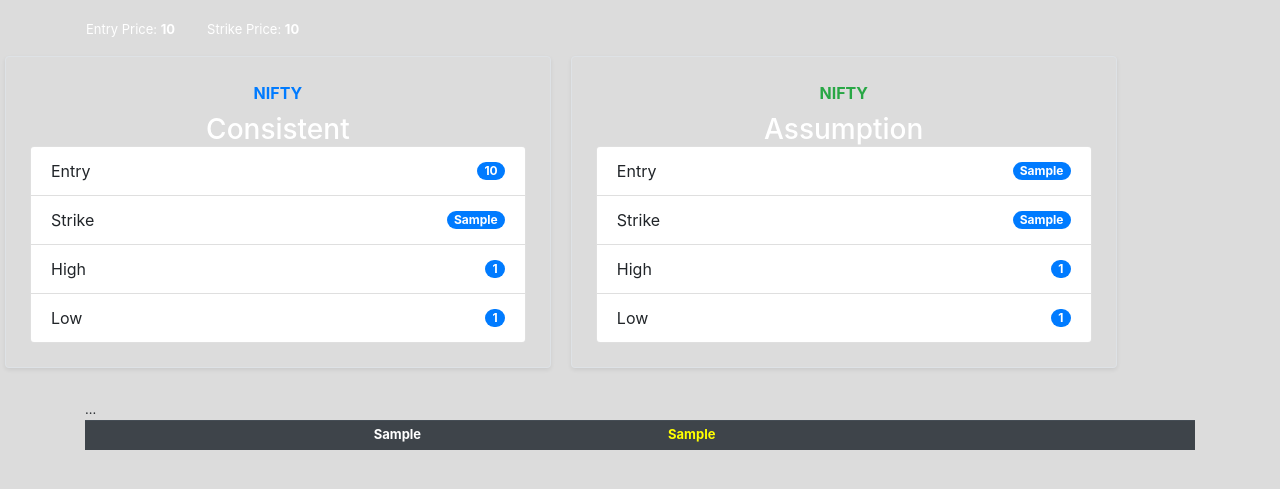
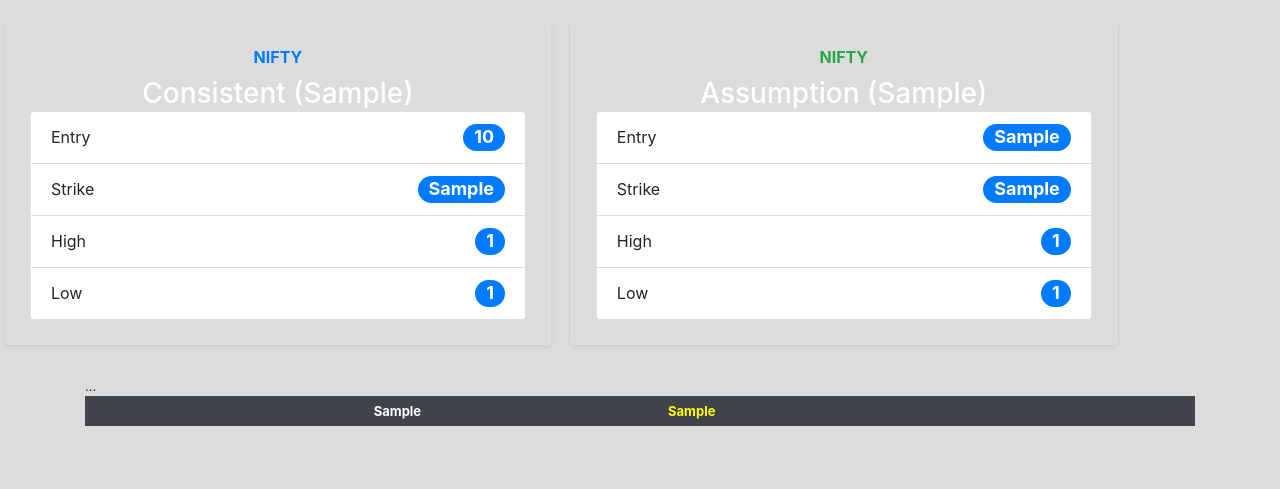
Before and after one commit to vinosa75/options, a Django app: template myapp/templates/hello_world.html in a window 1280 px wide. Shown: the top 489 px of the page. Run offline with Django 3.2, Linux system fonts and the light colour scheme; the template is opened without the code that fills it: most values are stand-ins (such as "Sample title", 1, 10 or a date in 2020); some libraries are stand-ins or nearby versions.

Commit message:
modified changes

```diff
--- a/myapp/templates/hello_world.html
+++ b/myapp/templates/hello_world.html
@@ -295,7 +295,7 @@
   </head>
   <body >
 
-    <div class="container">
+    <!-- <div class="container">
       <div class="row" style="font-size: small;">
         <div class="form-group mx-sm-3 mb-2">
           <label for="EntryPrice" style="color: white;font:large">Entry Price: <b>{{EntryPrice}}</b></label>
@@ -307,31 +307,31 @@
           {% comment %} <input type="text" class="form-control" id="StrikePrice" placeholder="StrikePrice" name="strike"> {% endcomment %}
       </div>
       </div>
-    </div>
+    </div> -->
 
     <div class="row mb-2" style="text-align:center">
       <div class="col-md-5" style="margin-left: 20px;">
         <div class="row g-0 border rounded overflow-hidden flex-md-row mb-4 shadow-sm h-md-250 position-relative">
           <div class="col p-4 d-flex flex-column position-static">
             <strong class="d-inline-block mb-2 text-primary">NIFTY</strong>
-            <h3 class="mb-0" style="color: white;">Consistent</h3>
+            <h3 class="mb-0" style="color: white;">Consistent ({{co_symbol}})</h3>
             <!-- <div class="mb-1 text-muted">Nov 12</div> -->
             <ul class="list-group">
               <li class="list-group-item d-flex justify-content-between align-items-center">
                 Entry
-                <span class="badge badge-primary badge-pill">{{EntryPrice}}</span>
+                <span class="badge badge-primary badge-pill" style="font-size: large;">{{EntryPrice}}</span>
               </li>
               <li class="list-group-item d-flex justify-content-between align-items-center">
                 Strike
-                <span class="badge badge-primary badge-pill">{{co_strike}}</span>
+                <span class="badge badge-primary badge-pill" style="font-size: large;">{{co_strike}}</span>
               </li>
               <li class="list-group-item d-flex justify-content-between align-items-center">
                 High
-                <span class="badge badge-primary badge-pill">1</span>
+                <span class="badge badge-primary badge-pill" style="font-size: large;">1</span>
               </li>
               <li class="list-group-item d-flex justify-content-between align-items-center">
                 Low
-                <span class="badge badge-primary badge-pill">1</span>
+                <span class="badge badge-primary badge-pill" style="font-size: large;">1</span>
               </li>
             </ul>
           </div>
@@ -342,24 +342,24 @@
         <div class="row g-0 border rounded overflow-hidden flex-md-row mb-4 shadow-sm h-md-250 position-relative">
           <div class="col p-4 d-flex flex-column position-static">
             <strong class="d-inline-block mb-2 text-success">NIFTY</strong>
-            <h3 class="mb-0" style="color: white;">Assumption</h3>
+            <h3 class="mb-0" style="color: white;">Assumption ({{as_symbol}})</h3>
             <!-- <div class="mb-1 text-muted">Nov 11</div> -->
             <ul class="list-group">
               <li class="list-group-item d-flex justify-content-between align-items-center">
                 Entry
-                <span class="badge badge-primary badge-pill">{{as_entry}}</span>
+                <span class="badge badge-primary badge-pill" style="font-size: large;" >{{as_entry}}</span>
               </li>
               <li class="list-group-item d-flex justify-content-between align-items-center">
                 Strike
-                <span class="badge badge-primary badge-pill">{{as_strike}}</span>
+                <span class="badge badge-primary badge-pill" style="font-size: large;">{{as_strike}}</span>
               </li>
               <li class="list-group-item d-flex justify-content-between align-items-center">
                 High
-                <span class="badge badge-primary badge-pill">1</span>
+                <span class="badge badge-primary badge-pill" style="font-size: large;" >1</span>
               </li>
               <li class="list-group-item d-flex justify-content-between align-items-center">
                 Low
-                <span class="badge badge-primary badge-pill">1</span>
+                <span class="badge badge-primary badge-pill" style="font-size: large;">1</span>
               </li>
             </ul>
 
```
Also changed, not shown: myapp/views.py (+27 -21 lines).
